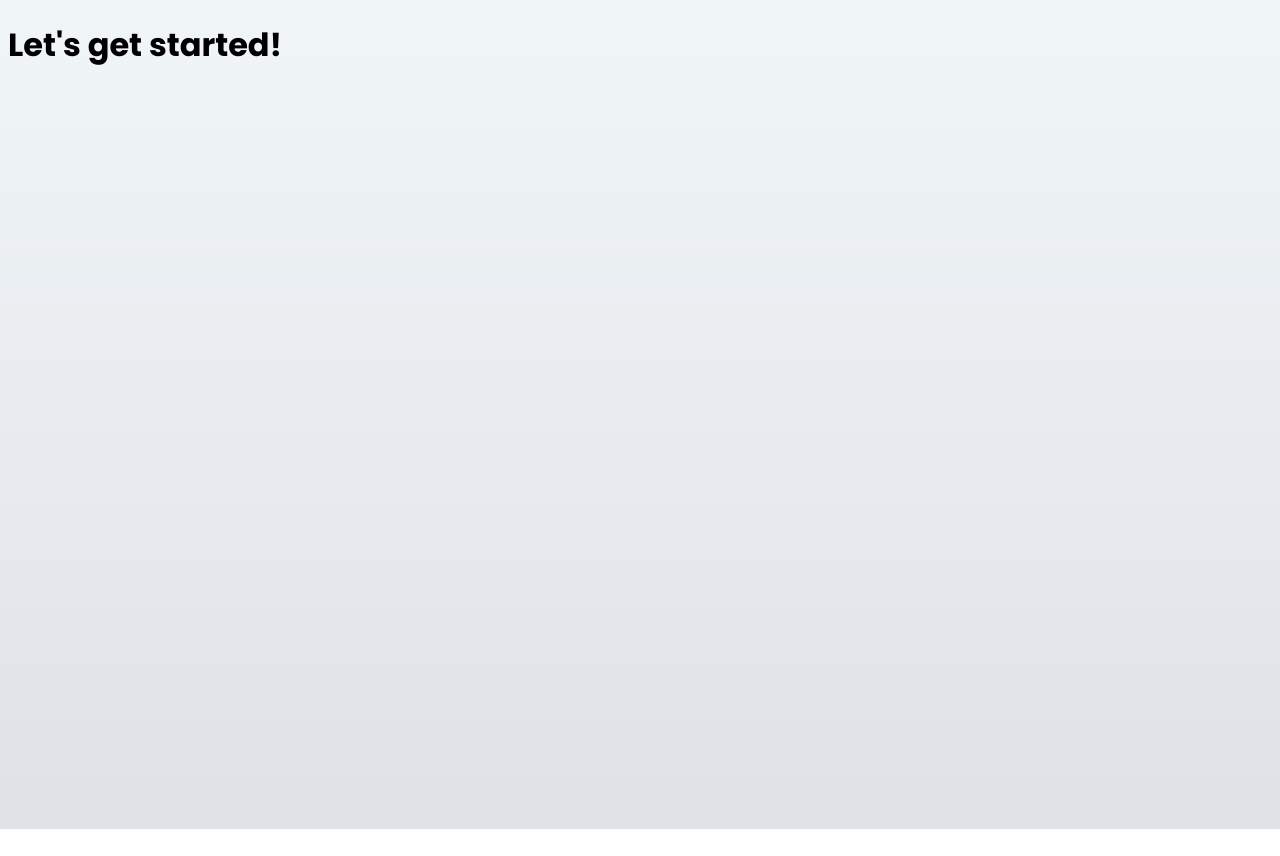
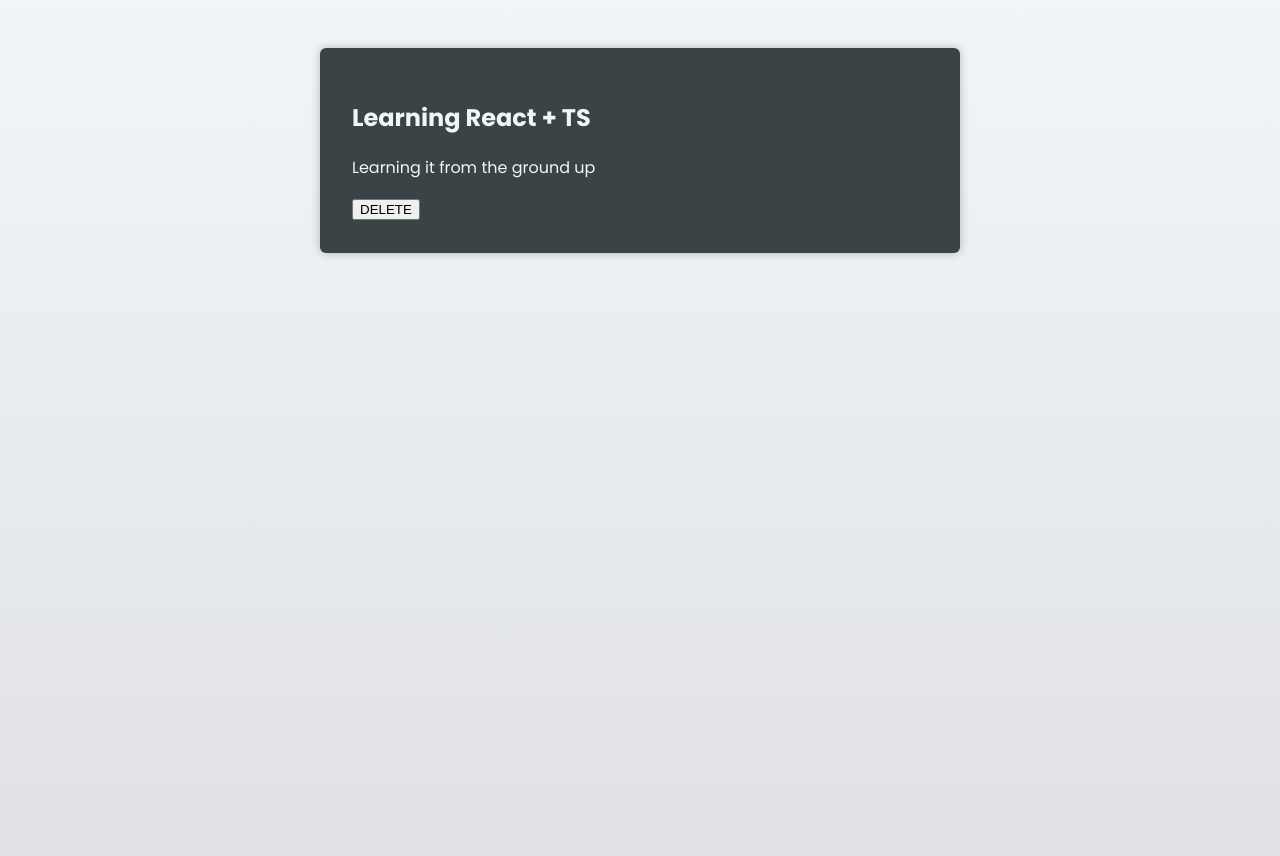
Before and after one commit to mmartins23/developer-roadmap, a React (Vite) app in the folder 2- Using TypeScript with React - Essentials/react-ts-basics/: page / in a window 1280 px wide. Before the commit the page ends 829 px from the top, so only its background shows below. Built offline with nearby package versions, Linux system fonts and the light colour scheme; the HTML template or start-up script is replaced by a standard one.

Commit message:
Defining Component Props Types

```diff
--- a/2- Using TypeScript with React - Essentials/react-ts-basics/src/App.tsx
+++ b/2- Using TypeScript with React - Essentials/react-ts-basics/src/App.tsx
@@ -1,3 +1,12 @@
+import CourseGoal from "./components/CourseGoal";
+
 export default function App() {
-  return <h1>Let's get started!</h1>;
+  return (
+    <main>
+      <CourseGoal
+        title="Learning React + TS"
+        description="Learning it from the ground up"
+      />
+    </main>
+  );
 }
--- a/2- Using TypeScript with React - Essentials/react-ts-basics/src/components/CourseGoal.tsx
+++ b/2- Using TypeScript with React - Essentials/react-ts-basics/src/components/CourseGoal.tsx
@@ -1,9 +1,12 @@
-export default function CourseGoal(props) {
+export default function CourseGoal({title, description}: {
+    title: string;
+    description: string;
+}) {
     return (
         <article>
             <div>
-                <h2>TITLE</h2>
-                <p>DESCRIPTION</p>
+                <h2>{title}</h2>
+                <p>{description}</p>
             </div>
             <button>DELETE</button>
         </article>
```
Also changed, not shown: 1 other file (tests, documents, lock files or other folders).
